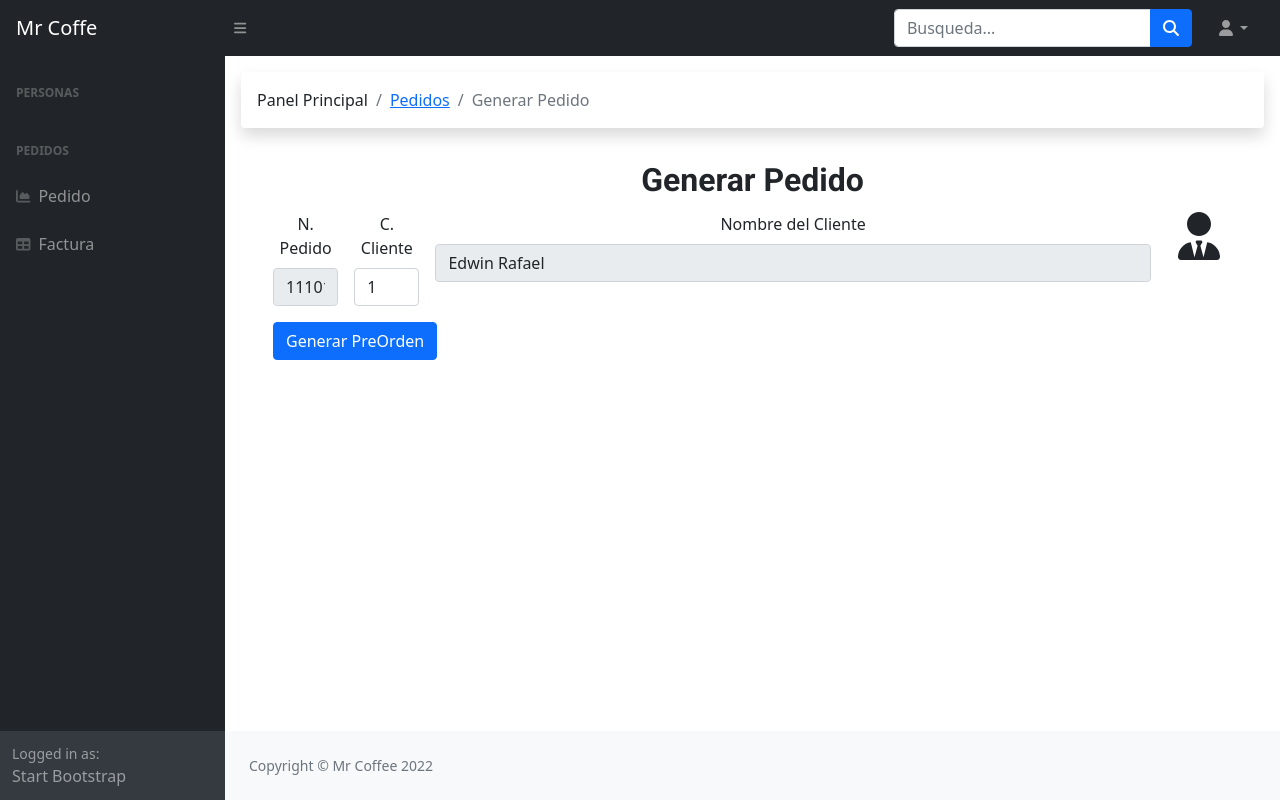
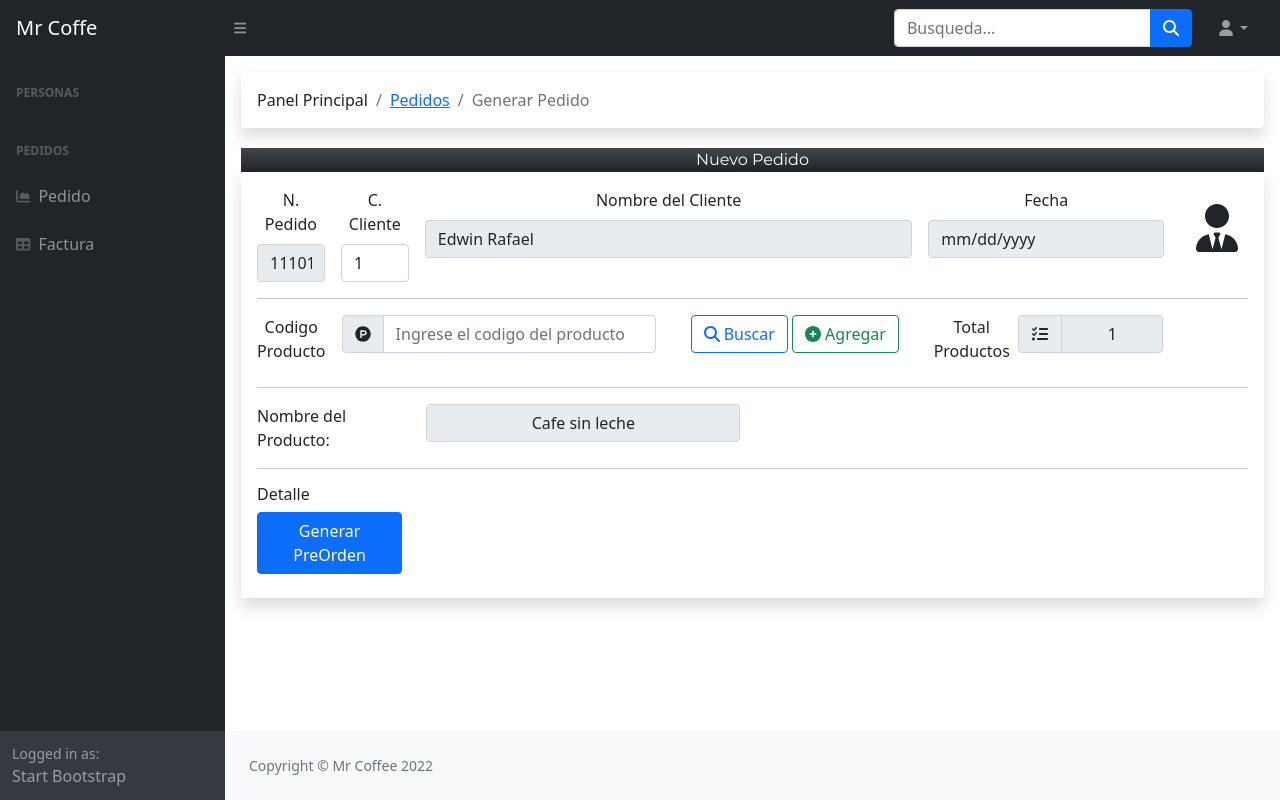
Before and after one commit to Rafamendoz/MRCOFFE_SYSTEM, a PHP site: the page made by views/createorder.php in a window 1280 px wide. Run offline with PHP 8.4, Linux system fonts and the light colour scheme; the template is opened without the code that fills it, so the values that code supplies are empty; the visitor is signed in with stand-in values (Sample User, id 1); some libraries are stand-ins or nearby versions.

Commit message:
Continuacion de Pedidos

```diff
--- a/css/stylep.css
+++ b/css/stylep.css
@@ -1,4 +1,4 @@
-@import url('https://fonts.googleapis.com/css2?family=Roboto:wght@700&display=swap');
+@import url('https://fonts.googleapis.com/css2?family=Montserrat&family=Roboto:wght@700&display=swap');
 
 
 .cabecerap{
@@ -11,10 +11,10 @@
 
 
 p{
-    font-family: 'Roboto', sans-serif;
-    font-size: 2em;
+    font-family: 'Montserrat', sans-serif;
+    font-size: 1em;
     margin: 0;
     padding: 0%;
     text-align: center;
-    font-weight: bold;
+
 }
--- a/views/createorder.php
+++ b/views/createorder.php
@@ -19,11 +19,13 @@ include('cabecera.php');
 
         </div>
 
-        <div class="p-2 bd-highlight">
-              <p>Generar Pedido</p>
+
+
+        <div class="px-3 bd-highlight ">
+            <div class="bg-dark bg-gradient text-white">
+                <p>Nuevo Pedido</p>
             </div>
-
-        <div class="px-5 bd-highlight">
+            <div class="px-3 shadow mt-3 pb-4 bg-body rounded">
                 <form class="row g-3 " method="get" action="detallepedido.php">
                     <div class="col-md-1 text-center">
                         <label for="inputIdPedido" class="form-label">N. Pedido</label>
@@ -35,12 +37,19 @@ include('cabecera.php');
                         <input type="text" class="form-control" name="IdCliente" value="1">
                     </div>
 
-                <div class="col-md-9 text-center">
+                    <div class="col-md-6 text-center">
                         <label for="inputPassword4" class="form-label" >Nombre del Cliente</label>
                         <input type="text" class="form-control" id="inputPassword5" value="Edwin Rafael"  readonly>
                     </div>
 
+                    <div class="col-md-3   text-center">
+                        <label for="inputDate" class="form-label" >Fecha</label>
+                        <input type="date" class="form-control" id="inputPassword5" readonly>
+                    </div>
+
+
                     <div class="col-md-1 text-center align-items-center">
+                        <div class="m-3">
                             <?php $gener=1 ;
                                 if($gener==1){
                                     echo <<< EOT
@@ -56,22 +65,101 @@ include('cabecera.php');
 
                             ?>
 
-
                         </div>
 
 
-
-                <div class="col-12">
-                    <button type="submit" class="btn btn-primary">Generar PreOrden</button>
-                </div>
-            </form>
 
                     </div>
 
 
 
 
+
+
+
+
+
+                </form>
+                <hr class="hr" />
+
+                <div class="row mb-0">
+                    <div class="col-1 text-center">
+                        <label for="" class="form-label">Codigo Producto</label>
                     </div>
+
+                    <div class="col-4">
+                        <div class="input-group">
+                            <span class="input-group-text" id="basic-addon1"><i class="fa-brands fa-product-hunt"></i></span>
+                            <input type="text" class="form-control" placeholder="Ingrese el codigo del producto" aria-label="Username" aria-describedby="basic-addon1">
+                        </div>
+                    </div>
+
+                    <div class="col-3 text-center">
+                        <button type="button" class="btn btn-outline-primary"><i class="fa-solid fa-magnifying-glass me-1"></i>Buscar</button>
+                        <button type="button" class="btn btn-outline-success"><i class="fa-solid fa-circle-plus me-1"></i>Agregar</button>
+
+
+                    </div>
+
+                    <div class="col-1 text-center">
+                        <label for="totalp">Total Productos</label>
+                    </div>
+
+                    <div class="col-2">
+                        <div class="input-group">
+                            <span class="input-group-text" id="basic-addon1"><i class="fa-solid fa-list-check"></i></span>
+                            <input type="text" value="1" class="form-control text-center" aria-label="Username" aria-describedby="basic-addon1" readonly>
+                        </div>
+
+                    </div>
+
+
+
+
+
+                </div>
+
+                <hr class="hr" />
+
+
+                <div class="row">
+                    <div class="col-2 align-self-center">
+                        <label for="labelNameProduct">Nombre del Producto:</label>
+                    </div>
+                    <div class="col-4">
+                        <input type="text" class="form-control text-center" value="Cafe sin leche" readonly></input>
+                    </div>
+
+
+                </div>
+
+                <hr class="hr" />
+
+                <div class="row">
+                    <h6>Detalle</h3>
+
+                </div>
+
+
+
+
+                <div class="row ">
+                    <div class="col-2">
+                            <button type="submit" class="btn btn-primary">Generar PreOrden</button>
+                    </div>
+                </div>
+            </div>
+
+
+        </div>
+
+
+
+
+
+    </div>
+
+
 
 </main>
 
--- a/views/pedidos.php
+++ b/views/pedidos.php
@@ -4,7 +4,7 @@ include('cabecera.php');
 
 
 <main>
-  <div class="d-flex flex-column bd-highlight">
+  <div class="d-flex flex-column bd-highlight ">
       <div class=" bd-highlight align-items-center">
         <div class="panelnav ">
           <div class="shadow p-3 mb-1 bg-body rounded">
@@ -19,7 +19,7 @@ include('cabecera.php');
         </div>
       </div>
 
-    <div class="row px-3 mb-2 text-center">
+      <div class="row px-3 mb-2 text-center ">
         <p>Gestion de Pedidos</p>
       </div>
 
```
Lines whose indentation alone changed are shown as unchanged.
